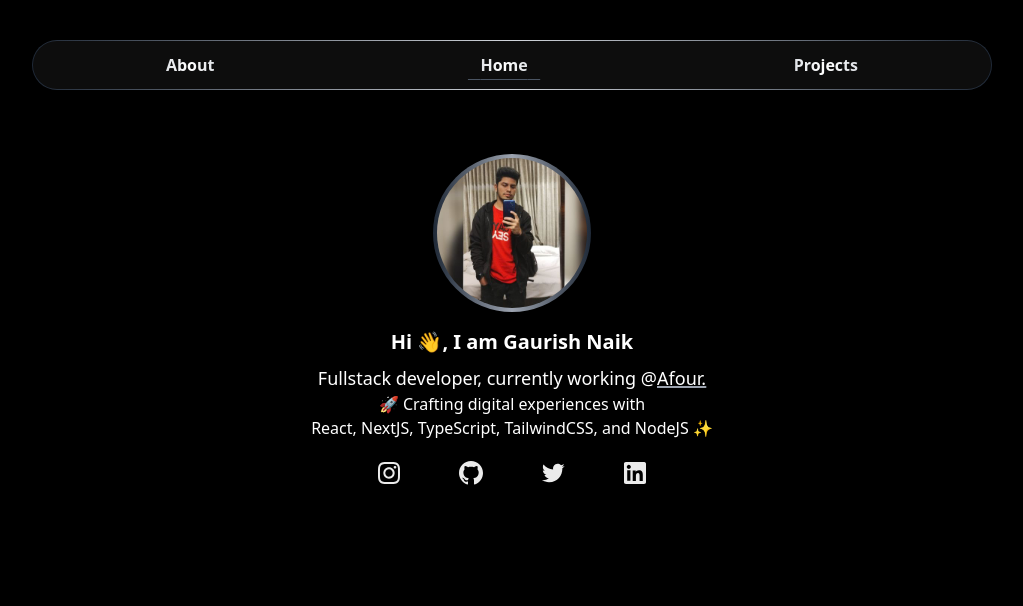
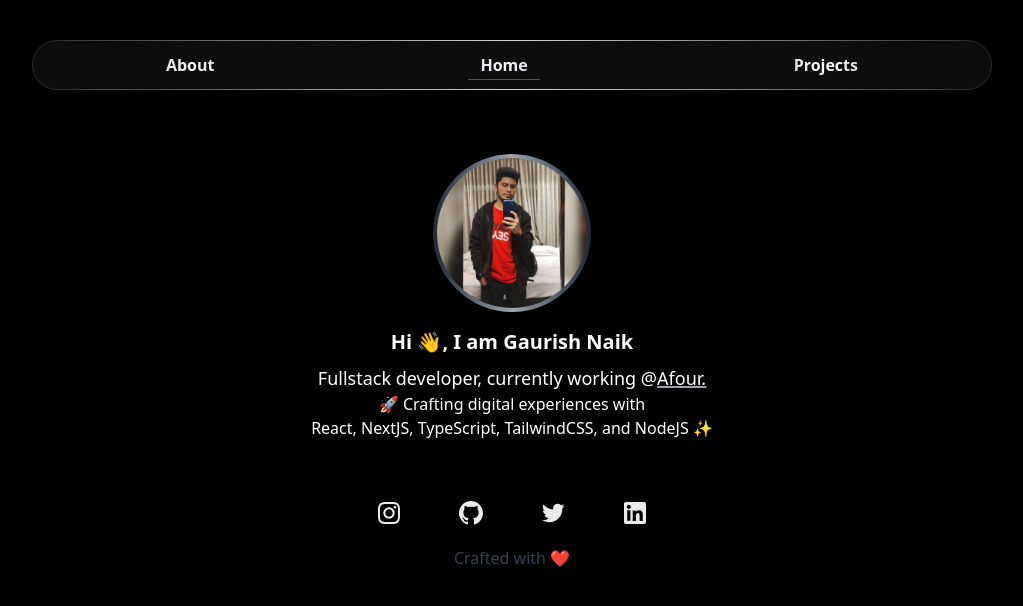
Before and after one commit to gaurishxjfk/portfolioNextJS, a Next.js app: page / in a window 1280 px wide. Shown: the top 606 px of the page, without its empty margins (128-1151 px from the left). Built offline with nearby package versions, Linux system fonts and the light colour scheme.

Commit message:
updated projects

```diff
--- a/app/page.tsx
+++ b/app/page.tsx
@@ -7,7 +7,6 @@ const page = () => {
   return (
     <MainLayout>
       <Home />
-      <Footer />
     </MainLayout>
   );
 };
--- a/components/Footer.tsx
+++ b/components/Footer.tsx
@@ -22,7 +22,8 @@ const socialLinks = [
 
 const Footer = () => {
   return (
-    <footer className="w-[70%] mx-auto flex justify-center gap-12 align-center">
+    <footer className="my-10">
+      <div className="w-[70%] mx-auto flex justify-center gap-12 align-center">
         {socialLinks.map((ele, index) => (
           <a
             href={ele.link}
@@ -34,6 +35,9 @@ const Footer = () => {
             {ele.img}
           </a>
         ))}
+      </div>
+
+      <p className="text-center text-slate-700 mt-4">Crafted with ❤️</p>
     </footer>
   );
 };
--- a/components/MainLayout.tsx
+++ b/components/MainLayout.tsx
@@ -1,11 +1,13 @@
 import React from "react";
 import Navbar from "./Navbar";
+import Footer from "./Footer";
 
 const MainLayout = ({ children }: { children: React.ReactNode }) => {
   return (
     <main className="">
       <Navbar />
       <section className="text-white ">{children}</section>
+      <Footer />
     </main>
   );
 };
--- a/components/ProjectCard.tsx
+++ b/components/ProjectCard.tsx
@@ -8,7 +8,7 @@ const ProjectCard = ({ project }) => {
       className="bg-gradient-to-r from-gray-800 via-gray-300 to-gray-800 pb-[2px] px-[1px] rounded-lg cursor-pointer
                   hover:shadow-[_0_20px_40px_rgba(29,29,29,_1)] hover:scale-105 transition-all ease-linear duration-100"
     >
-      <div className="rounded-lg h-[55vh] bg-gradient-to-tr from-slate-900 via-black  to-slate-900 to-80% w-[43vh]">
+      <div className="rounded-lg h-[55vh] bg-gradient-to-tr from-slate-900 via-black  to-slate-900 to-80% w-[40vh] sm:w-[43vh]">
         <Image
           src={project.image}
           alt="project cover"
```
Lines whose indentation alone changed are shown as unchanged.
